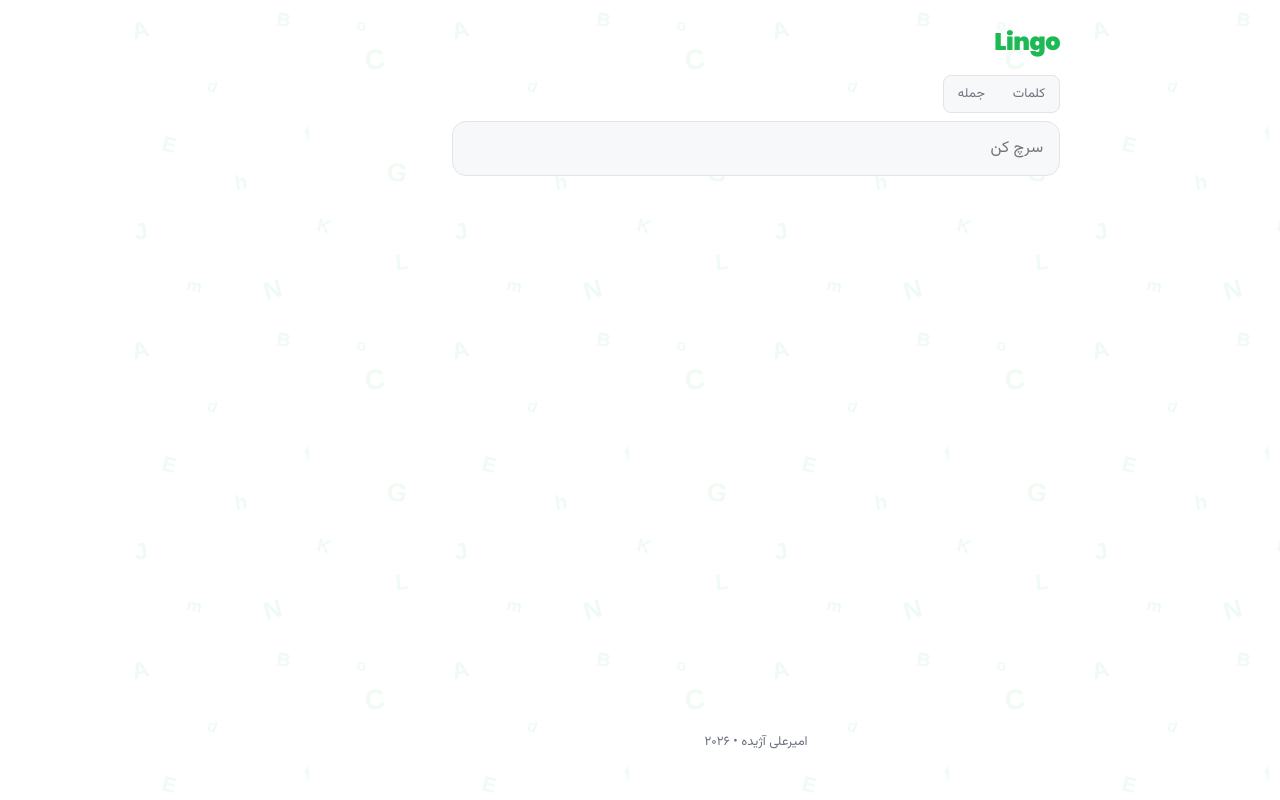
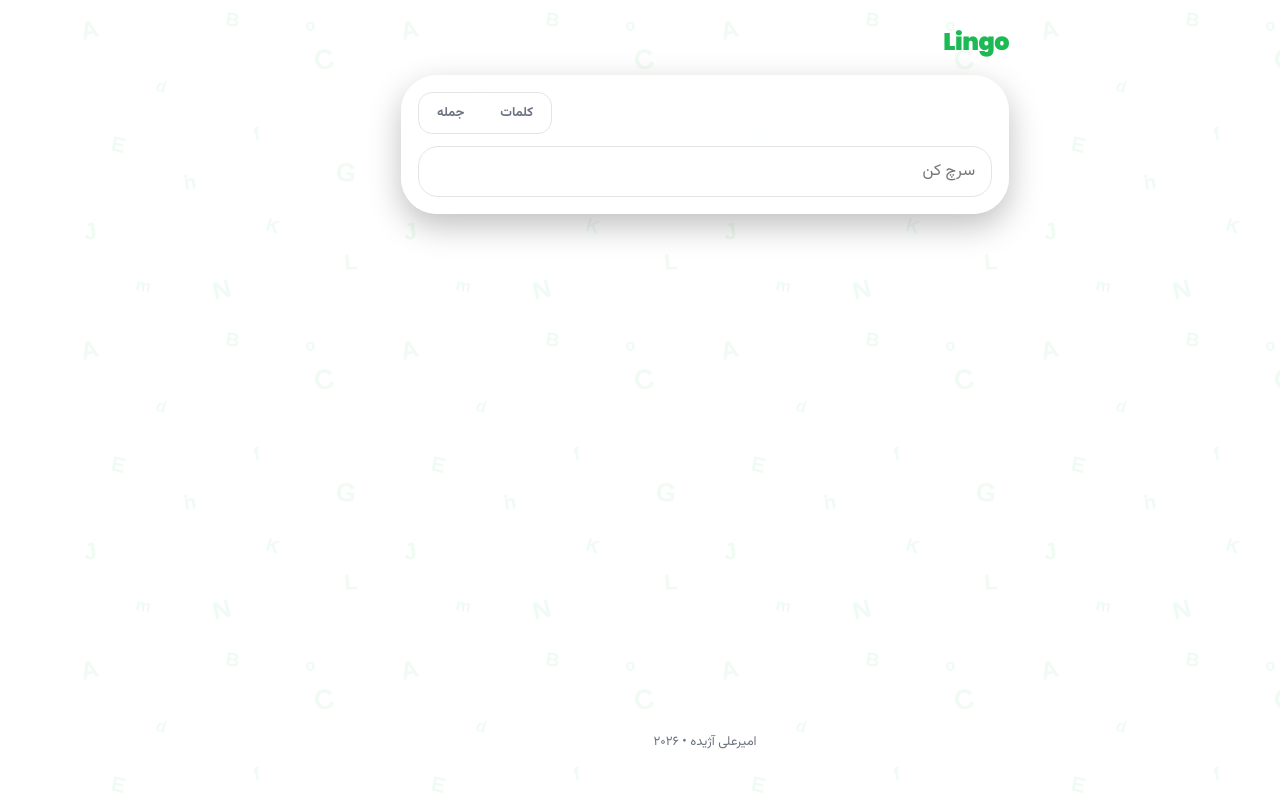
Before and after one commit to Amir-khalvat221133/Lingo, a React (Vite) app: page / in a window 1280 px wide. Built offline with nearby package versions, Linux system fonts and the light colour scheme.

Commit message:
fix: rebuild SearchBox.module.css with glass styling (was overwritten with wrong content)

```diff
--- a/src/components/NoResult.module.css
+++ b/src/components/NoResult.module.css
@@ -1,10 +1,31 @@
 .wrapper {
   display: flex;
-  justify-content: center;
-  padding: var(--space-6) 0;
+  flex-direction: column;
+  align-items: center;
+  gap: var(--space-3);
+  padding: var(--space-6) var(--space-5);
+  background-color: var(--color-glass-bg);
+  backdrop-filter: blur(20px) saturate(180%);
+  -webkit-backdrop-filter: blur(20px) saturate(180%);
+  border: 1px solid var(--color-glass-border);
+  border-radius: var(--radius-xl);
+  box-shadow:
+    0 12px 32px rgba(0, 0, 0, 0.25),
+    inset 0 1px 0 rgba(255, 255, 255, 0.15);
 }
 
 .text {
   font-size: 15px;
   color: var(--color-text-muted);
 }
+
+.retryBtn {
+  padding: var(--space-2) var(--space-4);
+  border-radius: var(--radius-md);
+  border: none;
+  background: #1db954;
+  color: #fff;
+  font-size: 14px;
+  font-weight: 600;
+  cursor: pointer;
+}
--- a/src/components/SearchBox.module.css
+++ b/src/components/SearchBox.module.css
@@ -1,110 +1,62 @@
 .wrapper {
-  position: relative;
-  width: 100%;
+  display: flex;
+  flex-direction: column;
+  gap: var(--space-3);
+  padding: var(--space-4);
+  background-color: var(--color-glass-bg);
+  backdrop-filter: blur(20px) saturate(180%);
+  -webkit-backdrop-filter: blur(20px) saturate(180%);
+  border: 1px solid var(--color-glass-border);
+  border-radius: var(--radius-xl);
+  box-shadow:
+    0 12px 32px rgba(0, 0, 0, 0.25),
+    inset 0 1px 0 rgba(255, 255, 255, 0.15);
 }
 
 .controls {
   display: flex;
-  align-items: center;
-  gap: var(--space-3);
-  margin-bottom: var(--space-2);
+  justify-content: flex-end;
 }
 
 .toggle {
   display: flex;
-  gap: var(--space-1);
-  background-color: var(--color-bg-elevated);
+  gap: var(--space-2);
+  background-color: var(--color-bg);
   border: 1px solid var(--color-border);
-  border-radius: var(--radius-sm);
-  padding: 2px;
+  border-radius: var(--radius-md);
+  padding: 4px;
 }
 
 .toggleBtn {
   border: none;
   background: transparent;
+  padding: 6px 14px;
+  font-size: 13px;
+  font-weight: 600;
   color: var(--color-text-muted);
-  font-size: 13px;
-  padding: 6px 12px;
-  border-radius: calc(var(--radius-sm) - 2px);
+  border-radius: var(--radius-sm);
 }
 
 .toggleBtnActive {
   background-color: var(--color-brand);
-  color: #ffffff;
+  color: #fff;
 }
 
 .inputRow {
-  position: relative;
+  display: flex;
 }
 
 .input {
   width: 100%;
-  background-color: var(--color-bg-elevated);
+  padding: var(--space-3) var(--space-4);
+  font-size: 16px;
   border: 1px solid var(--color-border);
-  border-radius: var(--radius-md);
+  border-radius: var(--radius-lg);
+  background-color: var(--color-bg);
   color: var(--color-text);
-  font-size: 16px;
-  padding: 14px 16px;
-  outline: none;
-  transition: border-color 0.15s ease;
 }
 
 .input:focus {
+  outline: none;
   border-color: var(--color-brand);
 }
-
-.recentBox {
-  position: absolute;
-  top: calc(100% + var(--space-2));
-  right: 0;
-  left: 0;
-  background-color: var(--color-bg-elevated);
-  border: 1px solid var(--color-border);
-  border-radius: var(--radius-md);
-  padding: var(--space-3);
-  z-index: 10;
-}
-
-.recentHeader {
-  display: flex;
-  justify-content: space-between;
-  align-items: center;
-  margin-bottom: var(--space-2);
-}
-
-.recentTitle {
-  font-size: 13px;
-  color: var(--color-text-muted);
-}
-
-.recentClear {
-  border: none;
-  background: transparent;
-  color: var(--color-text-muted);
-  font-size: 12px;
-  padding: 4px 6px;
-}
-
-.recentClear:hover {
-  color: var(--color-danger);
-}
-
-.recentList {
-  display: flex;
-  flex-direction: column;
-  gap: var(--space-1);
-}
-
-.recentItem {
-  border: none;
-  background: transparent;
-  color: var(--color-text);
-  text-align: right;
-  font-size: 14px;
-  padding: var(--space-2);
-  border-radius: var(--radius-sm);
-}
-
-.recentItem:hover {
-  background-color: var(--color-bg);
-}
```
